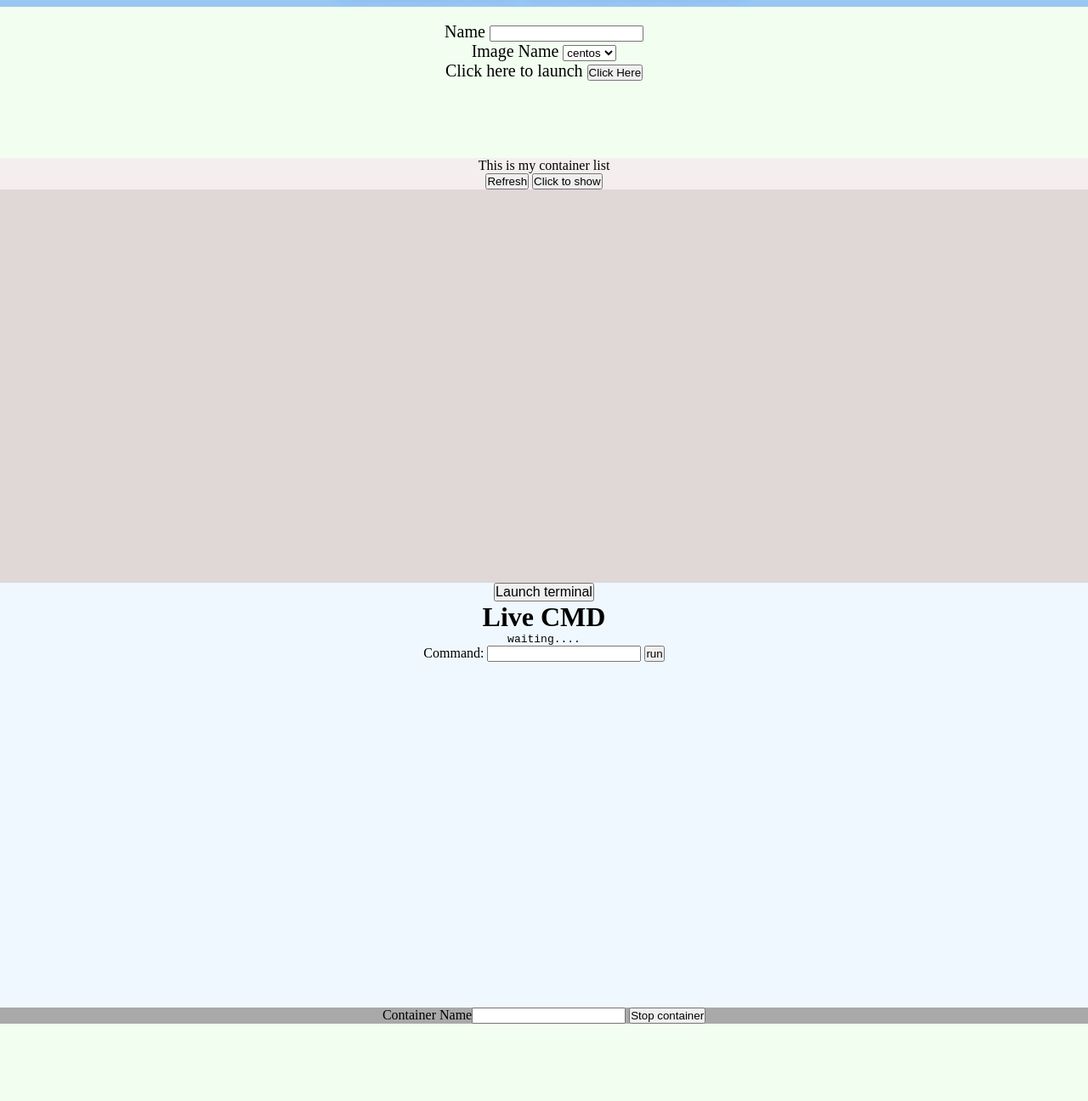
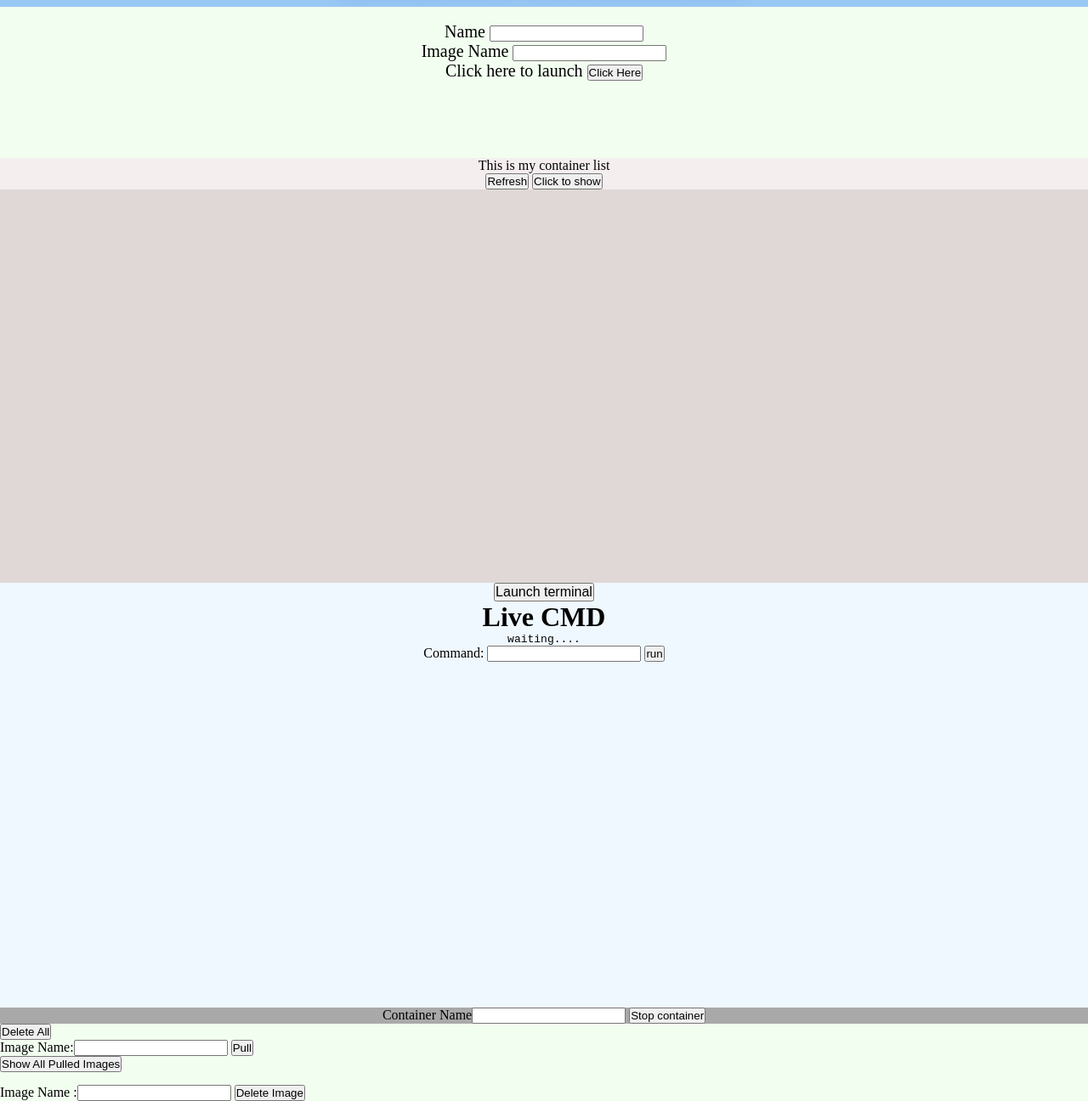
Before and after one commit to laboromniavincit1/DockEase, a website: page m2.html in a window 1280 px wide. Shown: the part 72-1368 px from the top of the page at 85% size. Before the commit the page ends 1277 px from the top, so only its background shows below. Drawn offline with Linux system fonts and the light colour scheme.

Commit message:
third commit

```diff
--- a/m2.html
+++ b/m2.html
@@ -62,6 +62,47 @@ function send() {
   xhttp.send();
 }
 
+function deleteall() {
+  const xhttp = new XMLHttpRequest();
+  xhttp.onload = function() {
+    document.getElementById("deleteall").innerHTML =
+    this.responseText;
+  }
+  xhttp.open("GET", "http://13.232.45.35:3000/deleteall");
+  xhttp.send();
+}
+
+function cpullos() {
+        var cpullos = document.getElementById("cpullos").value;
+  const xhttp = new XMLHttpRequest();
+  xhttp.onload = function() {
+    document.getElementById("cpullosoutput").innerHTML =
+    this.responseText;
+  }
+  xhttp.open("GET", "http://13.232.45.35:3000/cpullos?cpullos=" + cpullos);
+  xhttp.send();
+}
+
+function allpulledimages() {
+  const xhttp = new XMLHttpRequest();
+  xhttp.onload = function() {
+    document.getElementById("allpulledimages").innerHTML =
+    this.responseText;
+  }
+  xhttp.open("GET", "http://13.232.45.35:3000/allpulledimages");
+  xhttp.send();
+}
+
+function cidelete() {
+        var cidelete = document.getElementById("cidelete").value;
+  const xhttp = new XMLHttpRequest();
+  xhttp.onload = function() {
+    document.getElementById("cido").innerHTML =
+    this.responseText;
+  }
+  xhttp.open("GET", "http://13.232.45.35:3000/cidelete?cidelete=" + cidelete);
+  xhttp.send();
+}
 
 </script>
 
@@ -142,10 +183,8 @@ background-color:black;
 <div class="d2">
   Name <input name="cname" id="cname"/><br/>
 	Image Name
-	  <select name="cimage" id="cimage">
-		    <option> centos </option>
-		    <option> ubuntu </option>
-    </select><br/>
+	  <input name="cimage" id="cimage"/>
+    <br/>
   Click here to launch <button onclick="run()"  id="b1"   > Click Here</button>
   <div id="crun"> </div>
 </div>
@@ -180,8 +219,20 @@ background-color:black;
 	  <button onclick="del()"> Stop container</button></br>
     <div id="del"></div>
 </div>
+<button onclick="deleteall()">Delete All</button></br>
+<div id="deleteall"></div>
 
+Image Name:<input id="cpullos" name="cpullos"/>
+<button onclick="cpullos()">Pull</button></br>
+<div id="cpullosoutput"></div>
+
+<button onclick="allpulledimages()">Show All Pulled Images </button>
+<pre><div id="allpulledimages"> </div></pre>
 </body>
+
+Image Name :<input id="cidelete" name="cidelete"/>
+<button onclick="cidelete()">Delete Image</button>
+<div id="cido"></div>
 
 
   </html>
```
Also changed, not shown: server.js (+22 -0 lines).
